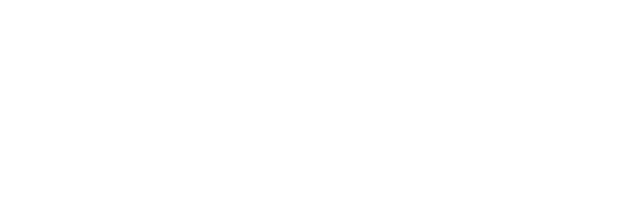
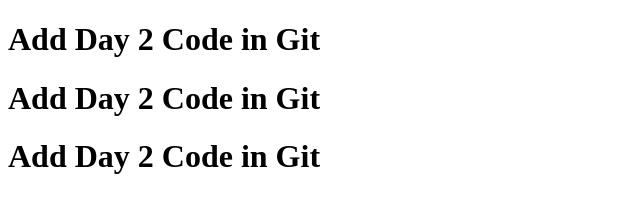
Before and after one commit to Mahmudul-H-Noman/my-first-repo, a plain HTML site: page index.html in a window 1280 px wide. Shown: the whole page, without its empty margins (0-640 px from the left). Drawn offline with Linux system fonts and the light colour scheme.

Commit message:
Heading Added

```diff
--- a/index.html
+++ b/index.html
@@ -7,6 +7,8 @@
     <title>My First Repo</title>
 </head>
 <body>
-
+    <h1>Add Day 2 Code in Git</h1>
+    <h1>Add Day 2 Code in Git</h1>
+    <h1>Add Day 2 Code in Git</h1>
 </body>
 </html>
```
